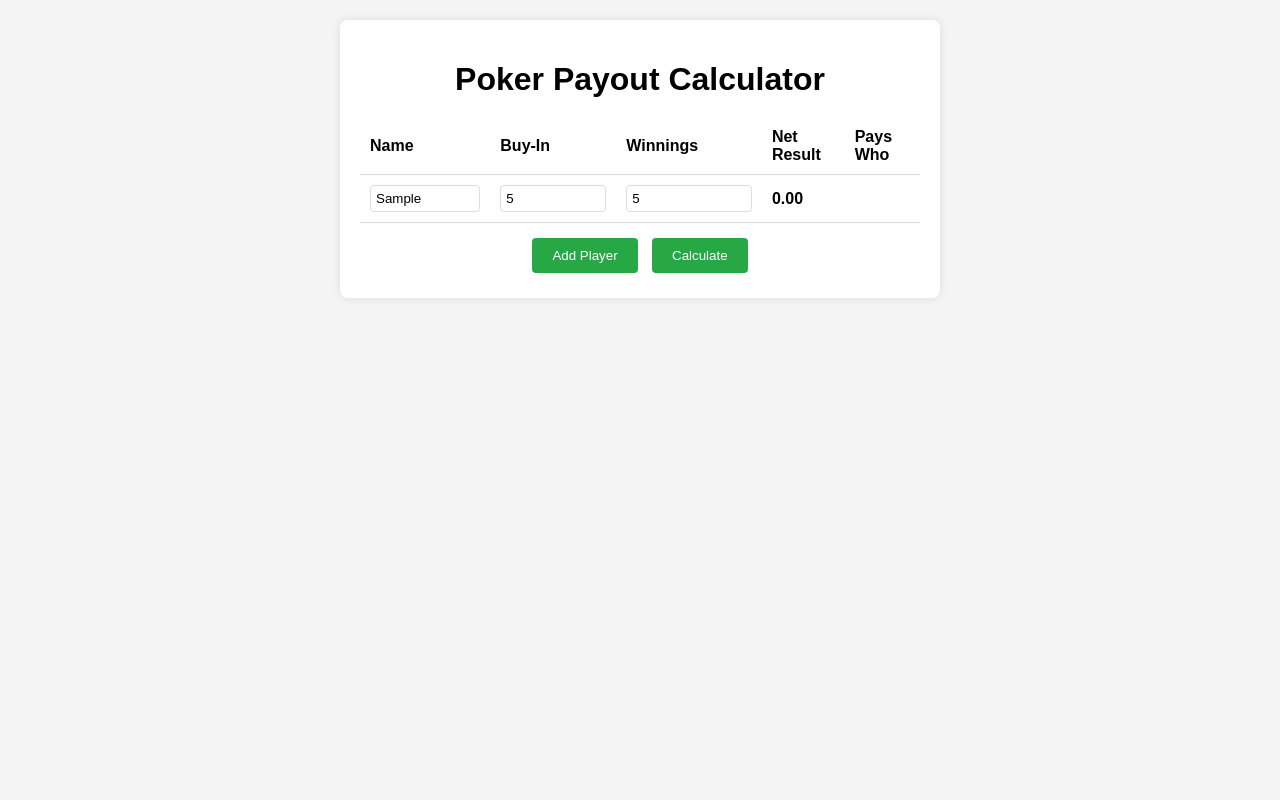
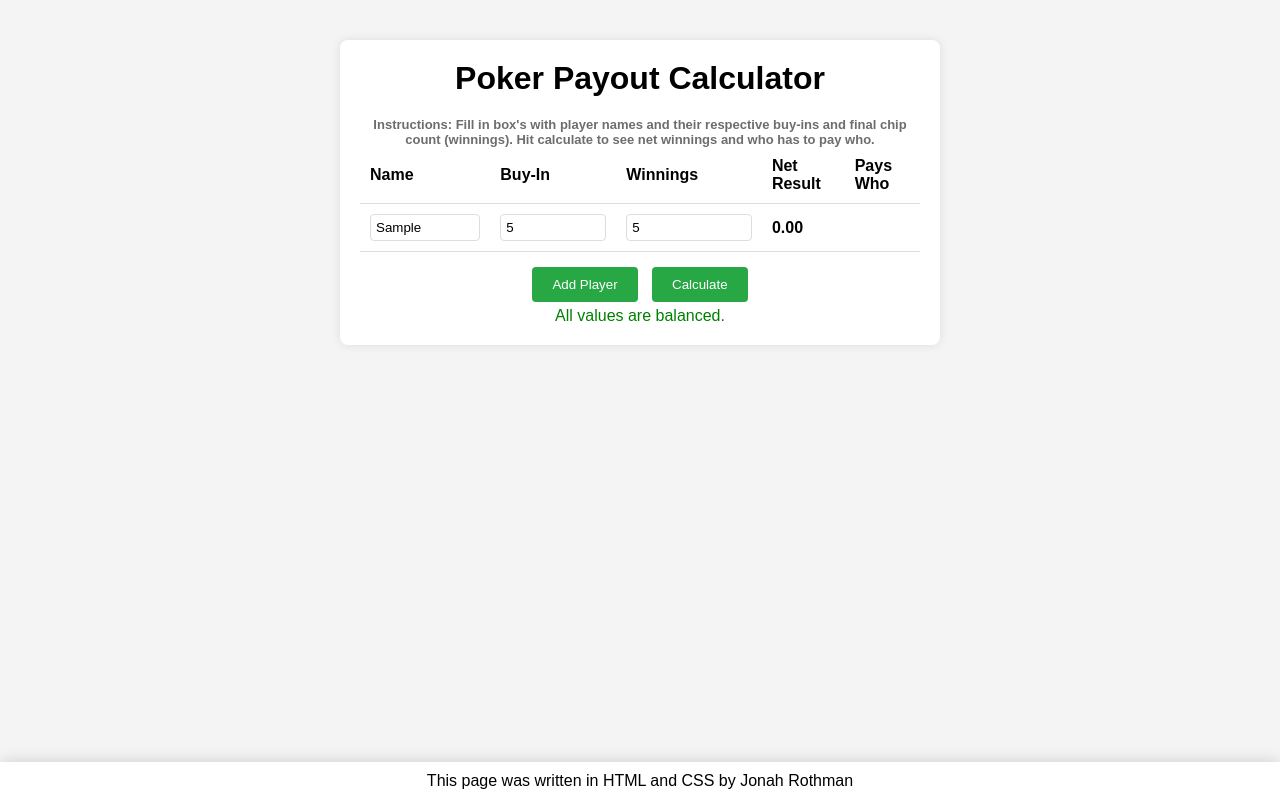
Before and after one commit to jonahr4/PokerPayoutCalculator, a plain HTML site: page index.html in a window 1280 px wide. Both pictures are taken after typing "Sample", "5", "5" into the empty fields and a click on the button "Calculate". Drawn offline with Linux system fonts and the light colour scheme.

Commit message:
final changes

```diff
--- a/index.html
+++ b/index.html
@@ -6,10 +6,11 @@
     <title>Poker Tracker</title>
     <link rel="stylesheet" href="./style.css">
 </head>
-</head>
 <body>
+    <div class="wrapper">
         <div class="container">
             <h1>Poker Payout Calculator</h1>
+            <h2>Instructions: Fill in box's with player names and their respective buy-ins and final chip count (winnings). Hit calculate to see net winnings and who has to pay who.</h2>
             <table id="playersTable">
                 <thead>
                     <tr>
@@ -36,6 +37,11 @@
             </div>
         </div>
 
+        <div class="copyright">
+            <p>This page was written in HTML and CSS by Jonah Rothman</p>
+        </div>
+    </div>
+
     <script src="script.js"></script>
 </body>
 </html>
--- a/script.js
+++ b/script.js
@@ -2,6 +2,9 @@ document.addEventListener('DOMContentLoaded', function () {
     const playerRows = document.getElementById('playerRows');
     const addPlayerBtn = document.getElementById('addPlayerBtn');
     const calculateBtn = document.getElementById('calculateBtn');
+    const messageDiv = document.createElement('div');
+    messageDiv.className = 'message';
+    document.querySelector('.container').appendChild(messageDiv);
 
     addPlayerBtn.addEventListener('click', function () {
         addPlayerRow();
@@ -26,12 +29,27 @@ document.addEventListener('DOMContentLoaded', function () {
 
     function calculateNetResults() {
         const rows = playerRows.querySelectorAll('tr');
+        let totalBuyIns = 0;
+        let totalWinnings = 0;
+
         rows.forEach(row => {
             const buyin = parseFloat(row.querySelector('input[name="buyin"]').value) || 0;
             const winnings = parseFloat(row.querySelector('input[name="winnings"]').value) || 0;
             const netResult = winnings - buyin;
+
+            totalBuyIns += buyin;
+            totalWinnings += winnings;
+
             row.querySelector('.net-result').textContent = netResult.toFixed(2);
         });
+
+        if (totalBuyIns !== totalWinnings) {
+            messageDiv.textContent = `Discrepancy found: Total Buy-Ins (${totalBuyIns.toFixed(2)}) do not equal Total Winnings (${totalWinnings.toFixed(2)}). Please check the entries.`;
+            messageDiv.style.color = 'red';
+        } else {
+            messageDiv.textContent = 'All values are balanced.';
+            messageDiv.style.color = 'green';
+        }
     }
 
     function calculatePayments() {
@@ -55,7 +73,7 @@ document.addEventListener('DOMContentLoaded', function () {
                 if (toPay > 0 && receiver.netResult > 0) {
                     const paymentAmount = Math.min(toPay, receiver.netResult);
                     if (paymentAmount > 0) {
-                        payments.push(`pays ${receiver.name} $${paymentAmount.toFixed(2)}`);
+                        payments.push(`Pays ${receiver.name} $${paymentAmount.toFixed(2)}`);
                     }
                     receiver.netResult -= paymentAmount;
                     toPay -= paymentAmount;
@@ -65,17 +83,5 @@ document.addEventListener('DOMContentLoaded', function () {
             payer.row.querySelector('.pays-who').textContent = payments.join(', ');
         });
 
-        receivers.forEach(receiver => {
-            const payments = payers
-                .filter(payer => payer.netResult < 0)
-                .map(payer => {
-                    const paymentAmount = Math.min(Math.abs(payer.netResult), receiver.netResult);
-                    return paymentAmount > 0 ? `gets paid $${paymentAmount.toFixed(2)} from ${payer.name}` : null;
-                })
-                .filter(payment => payment);
-
-            receiver.row.querySelector('.pays-who').textContent = payments.join(', ');
-        });
     }
-
 });
--- a/style.css
+++ b/style.css
@@ -1,26 +1,43 @@
 * {
     box-sizing: border-box;
+    margin: 0;
+    padding: 0;
 }
 
-body {
+html, body {
+    height: 100%;
     font-family: Arial, sans-serif;
     background-color: #f4f4f4;
-    margin: 0;
-    padding: 20px;
+}
+
+.wrapper {
+    display: flex;
+    flex-direction: column;
+    justify-content: center;
+    align-items: center;
+    min-height: 100vh;
 }
 
 .container {
+    margin-top: 5vh;
     max-width: 600px;
-    margin: 0 auto;
     background: #fff;
     padding: 20px;
     box-shadow: 0 0 10px rgba(0, 0, 0, 0.1);
     border-radius: 8px;
+    text-align: center;
+    margin-bottom: 20px; /* Add some space between container and footer */
 }
 
 h1 {
     text-align: center;
     margin-bottom: 20px;
+}
+
+h2 {
+    text-align: center;
+    color: #6d6d6d;
+    font-size: 13px;
 }
 
 table {
@@ -68,3 +85,13 @@ input[type="text"], input[type="number"] {
 .pays-who {
     font-style: italic;
 }
+
+.copyright {
+    text-align: center;
+    background: #ffffff;
+    width: 100%;
+    color: #000000;
+    padding: 10px 0;
+    box-shadow: 0 0 1rem rgba(0, 0, 0, 0.155);
+    margin-top: auto; /* Ensures footer stays at the bottom */
+}
```
Lines whose indentation alone changed are shown as unchanged.
